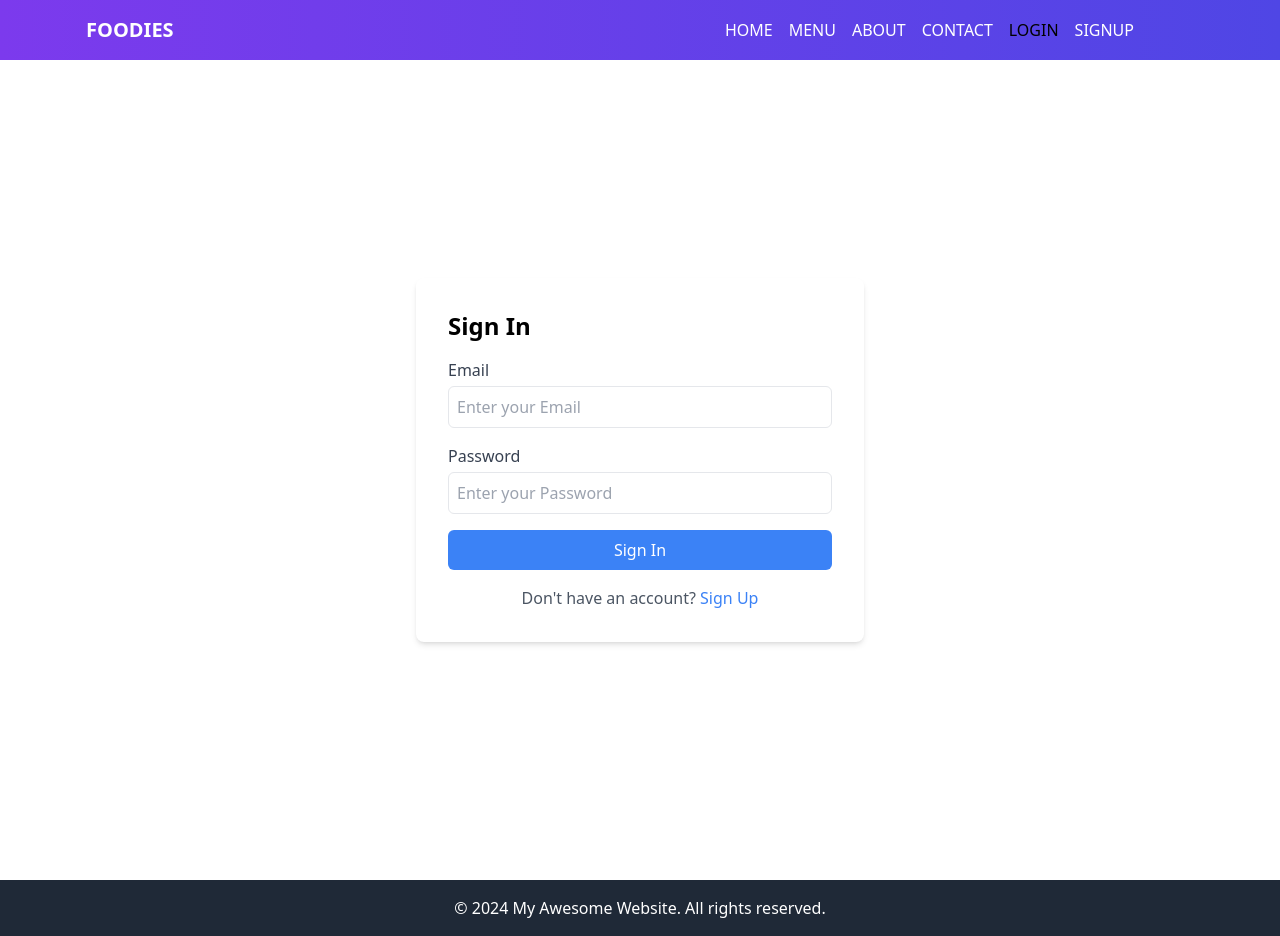
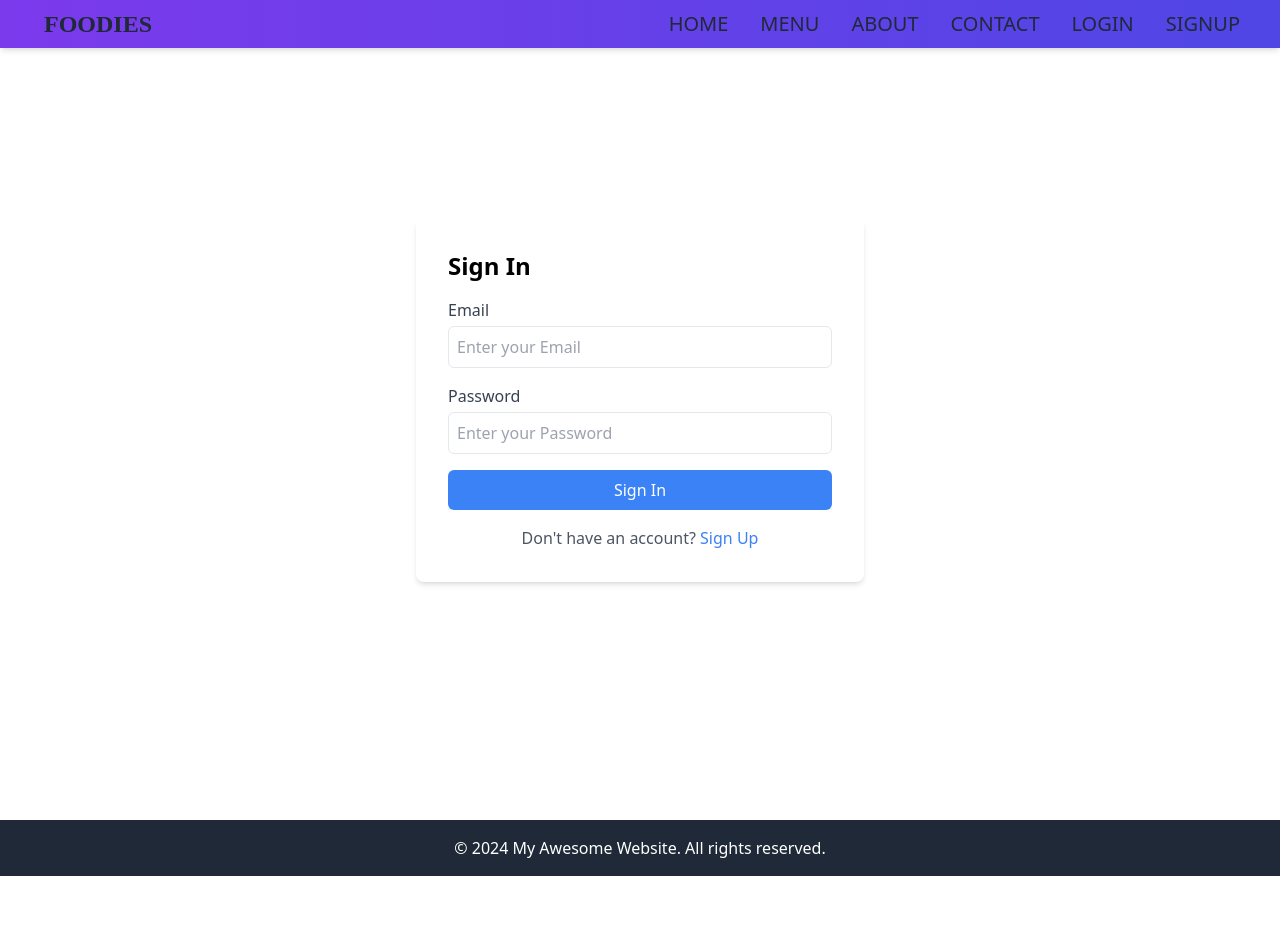
Before and after one commit to shivamy009/foodiesfrontent, a React (Create React App) app: page /login in a window 1280 px wide. After the commit the page ends 876 px from the top, so only its background shows below. Built offline with nearby package versions, Linux system fonts and the light colour scheme.

Commit message:
navbar responsive

```diff
--- a/src/App.js
+++ b/src/App.js
@@ -1,7 +1,7 @@
 
 import { BrowserRouter, Route, Routes } from 'react-router-dom';
 import './App.css';
-import Header from './Components/Header';
+// import Header from './Components/Header';
 import Pagesnotfound from './pages/Pagesnotfound';
 import Home from './pages/Home';
 import Signup from './pages/Auth/Signup';
@@ -22,6 +22,7 @@ import Updatefood from './pages/admin/Updatefood';
 import Mycart from './pages/user/Mycart';
 import Menu from './pages/Menu';
 import CreateDashboard from './pages/user/CreateDashboard';
+import Nav from './Components/Navbar';
 
 
 
@@ -32,7 +33,8 @@ function App() {
    <>
    <BrowserRouter>
    <Toaster/>
-   <Header/>
+   <Nav/>
+   {/* <Header/> */}
    <Routes>
     <Route path='/' element={<Home/>}/>
 
--- /dev/null
+++ b/src/Components/Menutoggle.js
@@ -0,0 +1,46 @@
+import React, { useState } from 'react';
+import { useSelector } from 'react-redux'
+import { NavLink } from 'react-router-dom';
+import toast from 'react-hot-toast'
+const Menutoggle = () => {
+  const [isMenuOpen, setIsMenuOpen] = useState(false);
+
+  const {currentUser} = useSelector((state)=>state.user)
+  const toggleMenu = () => {
+    setIsMenuOpen(!isMenuOpen);
+  };
+  const handleLogout = () => {
+    localStorage.clear();
+    toast.success("logout success")
+
+  };
+
+  return (
+    <>
+    {/* <header className="bg-gray-800 text-white p-4"> */}
+      <div className="flex justify-between items-center relative w-full">
+        <button
+          className="text-white hover:text-gray-300"
+          onClick={toggleMenu}
+        >
+         <img src= {currentUser.data.user.image} alt="" className=' rounded-full w-10 h-10 md:ml-8 hover:cursor-pointer' />
+        </button>
+      {/* </div> */}
+      {/* </header> */}
+      {isMenuOpen && (
+        <div className="mt-4 flex border-red-400 w-full justify-center absolute top-7 p-1">
+          <div className=" flex justify-center shadow-md">
+            {/* First column content */}
+            <ul className="space-y-2 grid grid-cols-1 items-center justify-center text-center w-40">
+              <NavLink to={`/dashboard/${currentUser?.data.user?.role===1 ? 'admin' :'user'}`} className=' uppercase bg-blue-600'>dashboard</NavLink>
+              <NavLink className='uppercase bg-blue-600' to='/login' onClick={handleLogout}>Logout</NavLink>
+            </ul>
+          </div>
+         </div>
+      )}
+     </div>
+    </>
+  );
+};
+
+export default Menutoggle;
--- /dev/null
+++ b/src/Components/Navbar.js
@@ -0,0 +1,96 @@
+import React, { useState } from 'react'
+// import toast from 'react-hot-toast'
+import { useSelector } from 'react-redux'
+import { NavLink } from 'react-router-dom'
+import { FaCartArrowDown } from "react-icons/fa";
+
+import { IoReorderThree } from "react-icons/io5";
+// import { Link, NavLink } from 'react-router-dom';
+import Menutoggle from './Menutoggle';
+
+const Nav = () => {
+
+  let Links =[
+    {name:"Home",link:"/"},
+    {name:"Menu",link:"/menu"},
+    {name:"About",link:"/about"},
+    {name:"Contact",link:"/contact"},
+    // {name: `cart({cart ? cart.length:total})`,link:"/"},
+  ];
+
+  let Akash =[
+    {name:"Home",link:"/"},
+    {name:"Menu",link:"/menu"},
+    {name:"About",link:"/about"},
+    {name:"Contact",link:"/contact"},
+    {name:"Login",link:"/login"},
+    {name:"signup",link:"/register"},
+  ]
+    let [open,setOpen]=useState(false);
+    // const [yes,setYes]=useState()
+    const {cart} = useSelector((state)=>state.user)
+    const {currentUser} = useSelector((state)=>state.user)
+  return (
+    <div className='shadow-md w-full fixed top-0 left-0 bg-gradient-to-r from-violet-600 to-indigo-600'>
+      {
+        currentUser ? (<div className='md:flex items-center justify-between  py-1 md:px-10 px-7'>
+        <div className='font-bold text-2xl cursor-pointer flex items-center  uppercase
+        text-gray-800'>
+          <span className='text-3xl text-indigo-600 mr-1 pt-2 uppercase'>
+          {/* <IoReorderThree name="logo-ionic"></IoReorderThree> */}
+          </span>
+          Foodies
+        </div>
+
+        <div onClick={()=>setOpen(!open)} className='text-3xl absolute right-8 top-6 cursor-pointer md:hidden mt-0'>
+        {/* ion-icon name={open ? 'close':'menu'} */}
+        <IoReorderThree  name={open ? 'close':'menu'} ></IoReorderThree>
+        </div>
+
+        <ul className={`md:flex md:items-center md:pb-0 pb-12 absolute md:static bg-gradient-to-r from-violet-600 to-indigo-600 sm:bg-gradient-to-r sm:from-violet-600 sm:to-indigo-600 md:bg-none lg:bg-none shadow-none   inline-block  md:justify-center   md:z-auto z-[-1] left-0 w-full md:w-auto md:pl-0 pl-9 transition-all duration-500 ease-in ${open ? 'top-14 ':'top-[-490px]'}`}>
+          {
+            Links.map((link)=>(
+              <li key={link.name} className='md:ml-8 text-xl md:my-0 my-7'>
+                <NavLink to={link.link} onClick={()=>setOpen(!open)} className='text-gray-800 hover:text-gray-400 duration-500 hover:cursor-pointer uppercase'>{link.name}</NavLink>
+              </li>
+            ))
+          }
+           {/* <img src="https://img.freepik.com/free-photo/wide-angle-shot-single-tree-growing-clouded-sky-during-sunset-surrounded-by-grass_181624-22807.jpg" alt="" className=' rounded-full w-10 h-10 md:ml-8' /> */}
+           <NavLink to={`/dashboard/cart/${currentUser?.data.user?.role===0 ? 'user' :'admin'}`} className='text-gray-800 relative uppercase hover:text-gray-400 duration-500 hover:cursor-pointer mx-5 flex justify-center items-center'> <FaCartArrowDown/>({cart ? cart.length:0})</NavLink>
+           <Menutoggle/>
+           {/* <NavLink>hidevr</NavLink> */}
+        </ul>
+        </div>) :( <div className='md:flex items-center justify-between  py-2 md:px-10 px-7'>
+      <div className='font-bold text-2xl cursor-pointer flex items-center font-[Poppins]
+      text-gray-800 uppercase'>
+        <span className='text-3xl text-indigo-600 mr-1 pt-2 uppercase'>
+        {/* <IoReorderThree name="logo-ionic"></IoReorderThree> */}
+        </span>
+        foodies
+      </div>
+
+      <div onClick={()=>setOpen(!open)} className='text-3xl absolute right-8 top-6 cursor-pointer md:hidden mt-0'>
+      {/* ion-icon name={open ? 'close':'menu'} */}
+      <IoReorderThree  name={open ? 'close':'menu'} ></IoReorderThree>
+      </div>
+
+      <ul className={`md:flex md:items-center md:pb-0 pb-12 absolute md:static bg-gradient-to-r from-violet-600 to-indigo-600 sm:bg-gradient-to-r sm:from-violet-600 sm:to-indigo-600 md:bg-none lg:bg-none shadow-none   inline-block  md:justify-center   md:z-auto z-[-1] left-0 w-full md:w-auto md:pl-0 pl-9 transition-all duration-500 ease-in ${open ? 'top-14 ':'top-[-490px]'}`}>
+        {
+          Akash.map((link)=>(
+            <li key={link.name} className='md:ml-8 text-xl md:my-0 my-7'>
+              <NavLink  onClick={()=>setOpen(!open)} to={link.link} className='text-gray-800 hover:text-gray-400 duration-500 hover:cursor-pointer uppercase'>{link.name}</NavLink>
+            </li>
+          ))
+        }
+         {/* <img src="https://img.freepik.com/free-photo/wide-angle-shot-single-tree-growing-clouded-sky-during-sunset-surrounded-by-grass_181624-22807.jpg" alt="" className=' rounded-full w-10 h-10 md:ml-8 hover:cursor-pointer' /> */}
+         {/* <Menutoggle/> */}
+         {/* <NavLink>hidevr</NavLink> */}
+      </ul>
+      </div>)
+      }
+
+    </div>
+  )
+}
+
+export default Nav
--- a/src/pages/Menu.js
+++ b/src/pages/Menu.js
@@ -70,7 +70,7 @@ const Menu = () => {
   return (
     <div className=' flex justify-center min-h-screen'>
       <div className=' border-red-600 w-1/6  flex text-center flex-col shadow-md'>
-        <div className='sticky top-14 z-50 mt-10'>
+        <div className='sticky  top-14 z-50 mt-10 opacity-30 sm:opacity-30 md:opacity-95 lg:opacity-95'>
 
        <h1>Filter According To Your Choice</h1>
        <div className=' flex flex-col ml-4 items-center w-full mt-14'>
--- a/src/pages/user/Mycart.js
+++ b/src/pages/user/Mycart.js
@@ -52,7 +52,7 @@ const Mycart = () => {
   // total()
   return (
     <div className=' min-h-screen'>
-     <div className="container mx-auto p-4">
+     <div className="container mx-auto p-4 mt-16">
   {/* Cart items */}
   <div className="bg-white rounded-lg shadow-md p-4 mb-4">
     <h1 className="text-2xl font-semibold mb-4">Your Cart</h1>
```
